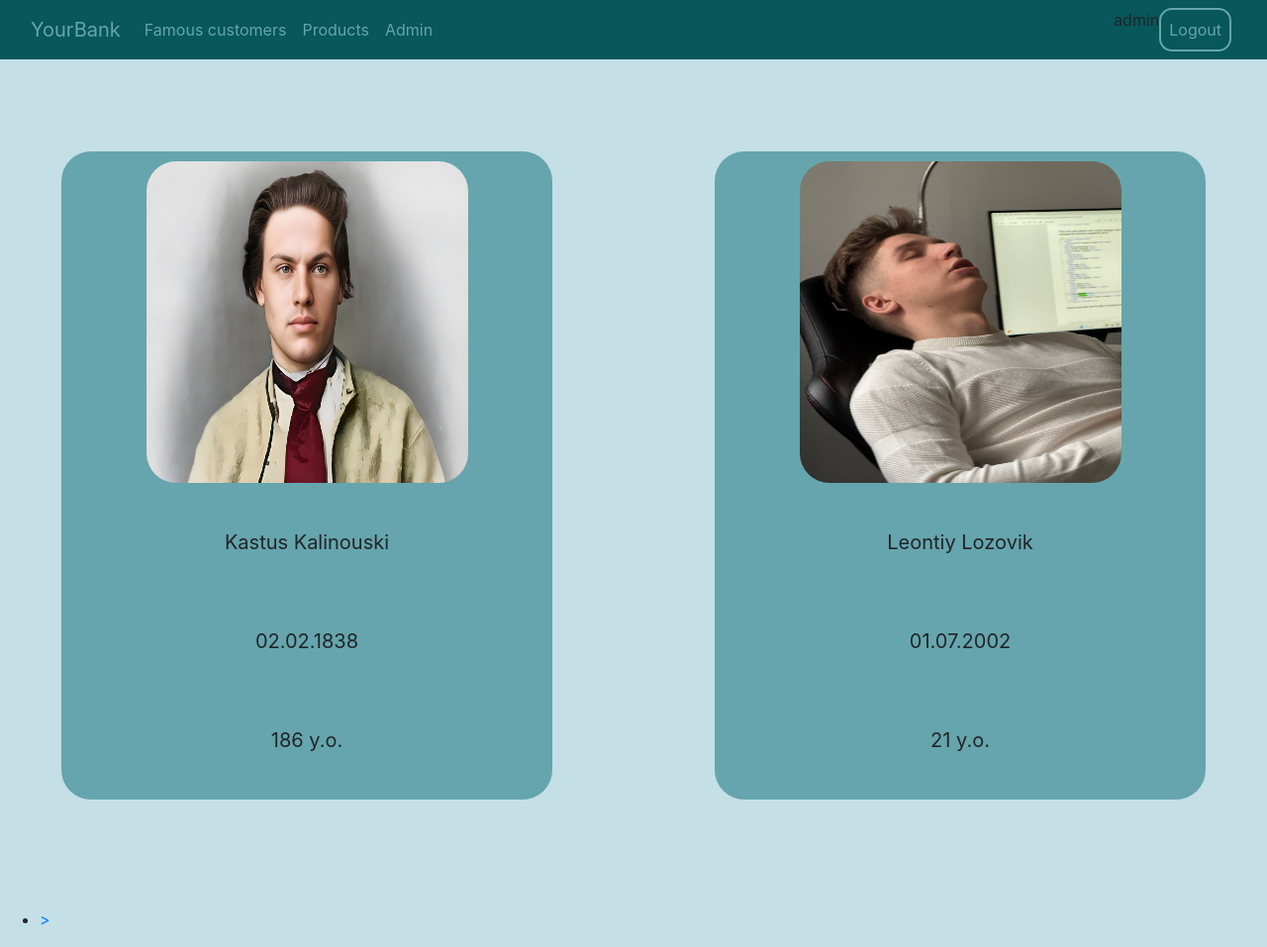
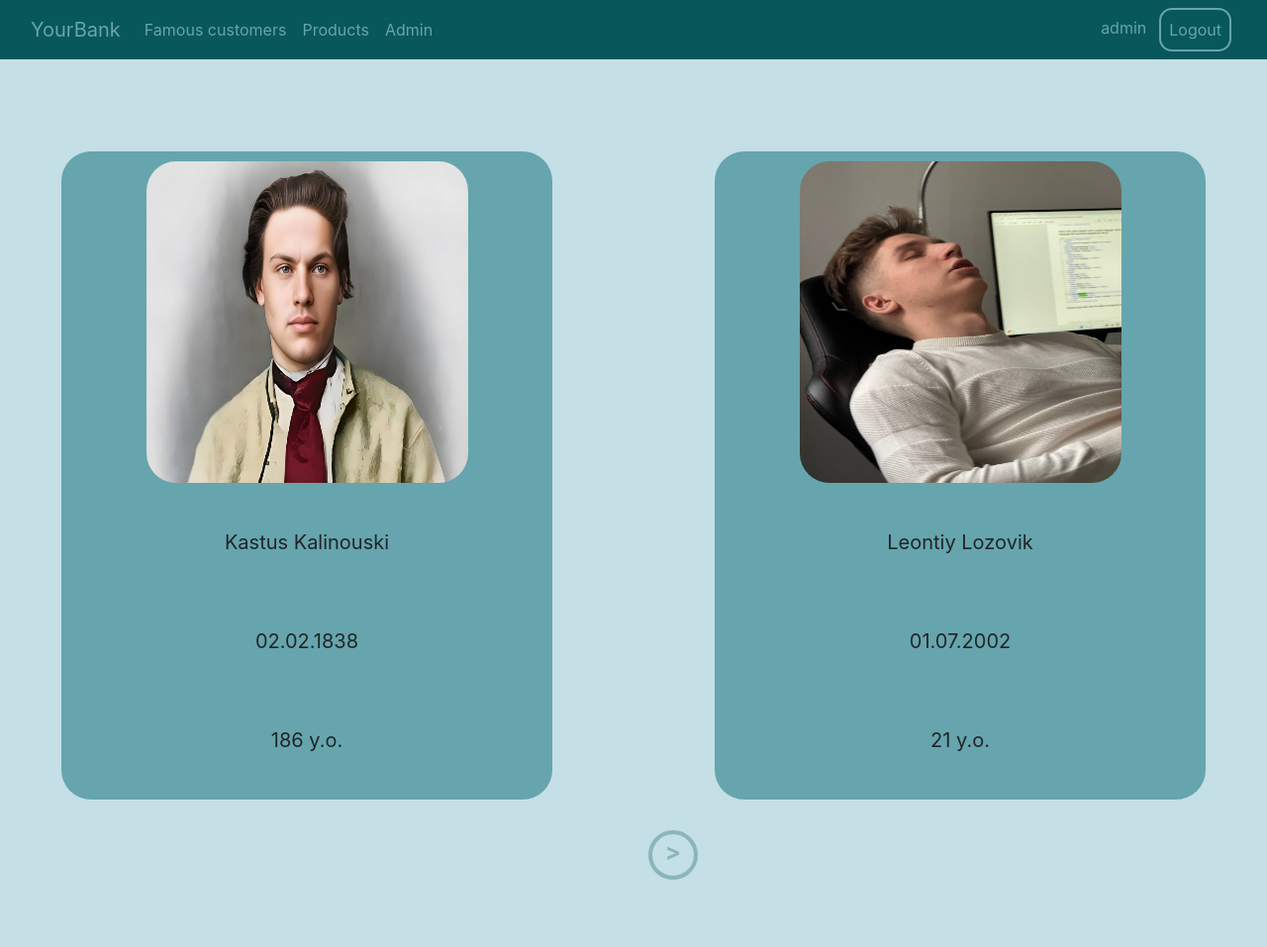
Before and after one commit to LeontyLozovik/Django, a Django app: page /famous-clients/ in a window 1280 px wide. Shown: the whole page at 99% size. After the commit the page ends 889 px from the top, so only its background shows below. Run offline with Django 5.2, Linux system fonts and the light colour scheme; a user stored in the database is signed in; data comes from the database, SQL or seed files in the repository; both versions use the stored data as it was after the commit; some libraries are stand-ins or nearby versions.

Commit message:
Improve header and pagination templates

```diff
--- a/static/css/styles.css
+++ b/static/css/styles.css
@@ -1,5 +1,14 @@
 * {
     margin: 0px
+}
+
+.nav-link:hover, .navbar-brand:hover {
+    text-decoration: none;
+    color: #C4DFE6;
+}
+
+.reg-btn:hover {
+    border-color: #C4DFE6;
 }
 
 .nav-text-color {
@@ -92,7 +101,7 @@
     border 1px solid: #66A5AD;
     border-radius: 30px;
     margin-top: 15%;
-    margin-bottom: 15%;
+    margin-bottom: 5%;
     margin-left: auto !important;
     margin-right: auto !important;
 }
@@ -112,3 +121,35 @@
 .img-radius {
     border-radius: 30px;
 }
+
+
+.list-pages {
+	text-align: center;
+}
+
+.list-pages ul {
+	list-style: none;
+}
+
+.list-pages ul li {
+	display: inline-block;
+}
+
+.list-pages a {
+	color: #07575B;
+	font-size: 24px;
+	text-decoration: none !important;
+}
+
+.list-pages .page-num {
+	display: inline-block;
+	width: 50px;
+	height: 50px;
+	border: 4px solid #07575B;
+	border-radius: 30px;
+	opacity: 0.3;
+}
+
+.list-pages .page-num:hover {
+    opacity: 0.6;
+}
--- a/templates/base.html
+++ b/templates/base.html
@@ -17,18 +17,18 @@
     <main class="main-container">
         {% block content %}
         {% endblock %}
-        <nav>
+        <nav class="row justify-content-center list-pages">
             <ul>
                 {% if page_obj.has_previous %}
-                    <li>
-                        <a href="?page={{ page_obj.previous_page_number }}">&lt;</a>
+                    <li class="page-num">
+                        <a href="?page={{ page_obj.previous_page_number }}"><b>&lt;</b></a>
                     </li>
                 {% endif %}
             </ul>
             <ul>
                 {% if page_obj.has_next %}
-                    <li>
-                        <a href="?page={{ page_obj.next_page_number }}">&gt;</a>
+                    <li class="page-num">
+                        <a href="?page={{ page_obj.next_page_number }}"><b>&gt;</b></a>
                     </li>
                 {% endif %}
             </ul>
--- a/templates/header.html
+++ b/templates/header.html
@@ -20,7 +20,7 @@
             <ul class="navbar-nav ml-auto mb-2 mb-lg-0">
 
                 {% if request.user.is_authenticated  %}
-                    <li class="nav-item">{{ user.username }}</li>
+                    <li class="nav-item nav-text-color li-reg p-2">{{ user.username }}</li>
                     <li class="nav-item">
                         <a class="nav-link nav-text-color reg-btn li-reg" href="{% url 'logout' %}">Logout</a>
                     </li>
```
Also changed, not shown: db.sqlite3.
